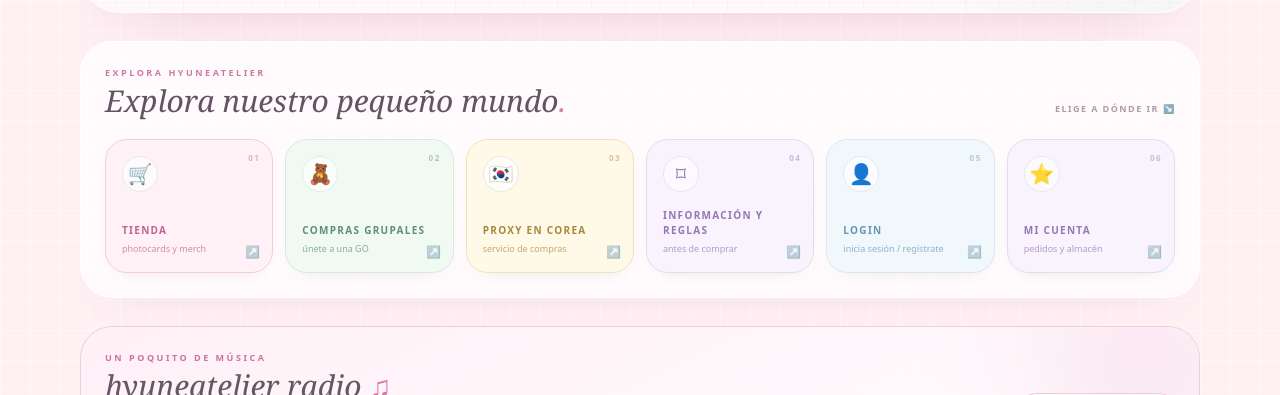
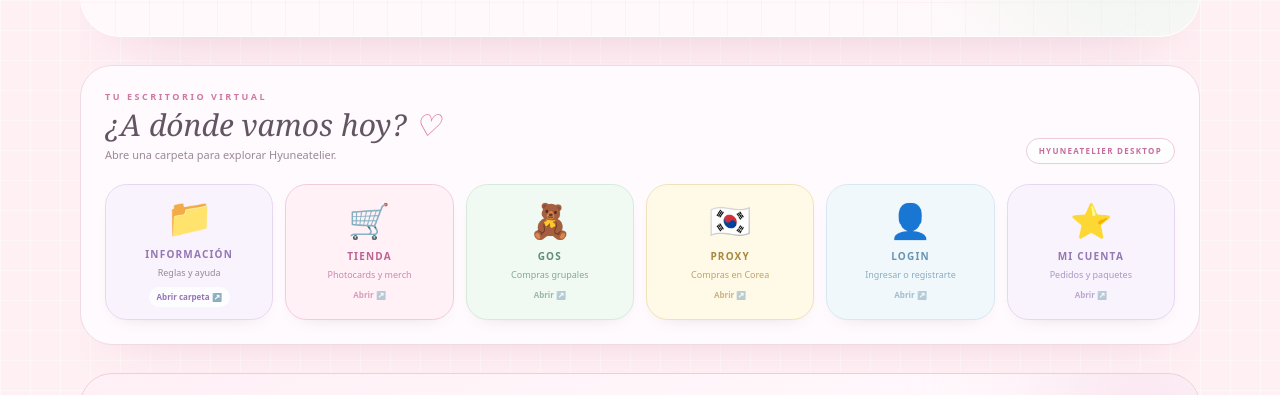
Before and after one commit to atelierdehyun/maisondehyune, a Next.js app: page / in a window 1280 px wide. Shown: the part 840-1235 px from the top of the page. Built offline with nearby package versions, Linux system fonts and the light colour scheme.

Commit message:
Update page.tsx

```diff
--- a/app/page.tsx
+++ b/app/page.tsx
@@ -1,5 +1,6 @@
 "use client";
 
+import { useState } from "react";
 import Link from "next/link";
 
 const SPOTIFY_PLAYLIST =
@@ -27,7 +28,7 @@ export default function AtelierWelcome() {
           <div className="min-w-0">
             <div className="mb-2 flex items-center gap-2 text-[9px] font-black uppercase tracking-[0.3em] text-[#c76d9d] sm:text-[10px]">
               <span className="h-px w-7 bg-[#e5a9c8]" />
-              tu pequeño rincón
+              tu pequeño rincón de k-pop
               <span className="text-[#e5b94e]">✳</span>
             </div>
             <div className="flex flex-wrap items-end gap-x-2 gap-y-0">
@@ -38,7 +39,7 @@ export default function AtelierWelcome() {
               <span className="mb-1 inline-flex h-9 w-9 rotate-6 items-center justify-center rounded-full border border-[#f0d28a] bg-[#fff8df] text-xl text-[#d9ad45] shadow-sm sm:mb-2">✳</span>
             </div>
             <p className="mt-4 max-w-xl text-[13px] leading-6 text-[#827783] sm:text-[15px]">
-              Un pequeño universo para coleccionar lo que más nos gusta.
+              Un pequeño universo para coleccionar lo que más nos gusta: photocards, compras grupales, hallazgos de Corea y muchas sorpresas.
             </p>
           </div>
           <div className="flex items-center justify-between gap-3 sm:flex-col sm:items-end sm:pt-2">
@@ -105,24 +106,10 @@ export default function AtelierWelcome() {
         </div>
       </section>
 
-      {/* Main navigation */}
-      <section className="relative overflow-hidden rounded-[2rem] border border-white bg-white/75 p-4 shadow-[0_16px_45px_-34px_rgba(174,91,135,.3)] sm:p-6">
-        <div className="mb-5 flex flex-wrap items-end justify-between gap-3">
-          <div>
-            <p className="text-[9px] font-black uppercase tracking-[0.28em] text-[#cf78a4]">explora hyuneatelier</p>
-            <h2 className="mt-1 font-serif text-2xl italic text-[#635463] sm:text-3xl">Explora nuestro pequeño mundo<span className="text-[#d97ca8]">.</span></h2>
-          </div>
-          <span className="pb-1 text-[9px] font-bold uppercase tracking-[0.16em] text-[#ad9ba9]">elige a dónde ir ↘</span>
-        </div>
-        <div className="grid grid-cols-2 gap-3 sm:grid-cols-3 lg:grid-cols-3 xl:grid-cols-6">
-          <AppShortcut href="/shop" icon="🛒" title="tienda" detail="photocards y merch" tone="pink" index="01" />
-          <AppShortcut href="/gos" icon="🧸" title="compras grupales" detail="únete a una GO" tone="mint" index="02" />
-          <AppShortcut href="/proxy-service" icon="🇰🇷" title="proxy en Corea" detail="servicio de compras" tone="butter" index="03" />
-          <AppShortcut href="/info-rules" icon="⌑" title="información y reglas" detail="antes de comprar" tone="lilac" index="04" />
-          <AppShortcut href="/joiner-login" icon="👤" title="login" detail="inicia sesión / regístrate" tone="blue" index="05" />
-          <AppShortcut href="/mi-escritorio" icon="⭐" title="mi cuenta" detail="pedidos y almacén" tone="lilac" index="06" />
-        </div>
-      </section>
+      {/* Escritorio digital de Hyuneatelier */}
+      <DesktopDirectory />
+
+
 
       {/* Spotify */}
       <section className="relative overflow-hidden rounded-[2rem] border border-[#efcddd] bg-gradient-to-br from-[#fff0f6] via-[#fffafd] to-[#eff9f2] p-4 shadow-[0_16px_45px_-34px_rgba(174,91,135,.3)] sm:p-6">
@@ -143,13 +130,123 @@ export default function AtelierWelcome() {
 
       {/* Community links */}
       <section className="grid grid-cols-2 gap-3 sm:grid-cols-4">
-        <ExternalShortcut href="https://instagram.com/maisonhyun" title="instagram" detail="follow tienda" tone="pink" />
+        <ExternalShortcut href="https://instagram.com/hyuneatelier" title="instagram" detail="follow tienda" tone="pink" />
         <LinkShortcut href="/shop" title="disponible" detail="listo para enviar" tone="mint" />
         <ExternalShortcut href="https://chat.whatsapp.com/FMBE0gchYcMKkD7BPxd5q7" title="whatsapp" detail="únete a la comunidad" tone="blue" />
         <LinkShortcut href="/proxy-service" title="proxy en Corea" detail="¿necesitas ayuda desde Corea?" tone="butter" />
       </section>
       <footer className="pb-2 text-center text-[9px] font-bold uppercase tracking-[0.24em] text-[#b69aaa]">hyuneatelier · hecho con amor para coleccionistas ♡</footer>
     </div>
+  );
+}
+
+type DesktopItem = {
+  href: string;
+  icon: string;
+  title: string;
+  subtitle: string;
+  tone: ShortcutTone;
+};
+
+const desktopItems: DesktopItem[] = [
+  { href: "/shop", icon: "🛒", title: "Tienda", subtitle: "Photocards y merch", tone: "pink" },
+  { href: "/gos", icon: "🧸", title: "GOs", subtitle: "Compras grupales", tone: "mint" },
+  { href: "/proxy-service", icon: "🇰🇷", title: "Proxy", subtitle: "Compras en Corea", tone: "butter" },
+  { href: "/joiner-login", icon: "👤", title: "Login", subtitle: "Ingresar o registrarte", tone: "blue" },
+  { href: "/mi-escritorio", icon: "⭐", title: "Mi cuenta", subtitle: "Pedidos y paquetes", tone: "lilac" },
+];
+
+function DesktopDirectory() {
+  const [infoOpen, setInfoOpen] = useState(false);
+
+  return (
+    <section className="relative overflow-hidden rounded-[2rem] border border-[#efdae5] bg-[#fffafd] p-4 shadow-[0_18px_50px_-36px_rgba(174,91,135,.38)] sm:p-6">
+      <div className="pointer-events-none absolute inset-0 opacity-50 [background-image:radial-gradient(#e8bfd2_0.7px,transparent_0.7px)] [background-size:14px_14px]" />
+      <div className="relative mb-5 flex flex-wrap items-end justify-between gap-3">
+        <div>
+          <p className="text-[9px] font-black uppercase tracking-[0.28em] text-[#cf78a4]">tu escritorio virtual</p>
+          <h2 className="mt-1 font-serif text-2xl italic text-[#635463] sm:text-3xl">
+            ¿A dónde vamos hoy?<span className="text-[#d97ca8]"> ♡</span>
+          </h2>
+          <p className="mt-1 text-[11px] text-[#9a8997]">Abre una carpeta para explorar Hyuneatelier.</p>
+        </div>
+        <span className="rounded-full border border-[#edc9dc] bg-white/85 px-3 py-1.5 text-[8px] font-black uppercase tracking-[0.16em] text-[#c76d9d]">
+          HYUNEATELIER DESKTOP
+        </span>
+      </div>
+
+      <div className="relative grid grid-cols-2 gap-3 sm:grid-cols-3 lg:grid-cols-6">
+        <button
+          type="button"
+          onClick={() => setInfoOpen(true)}
+          aria-label="Abrir carpeta de información y reglas"
+          className="group flex min-h-[132px] flex-col items-center justify-center rounded-[1.35rem] border border-[#e5d9f1] bg-[#f8f3fc]/95 p-3 text-center shadow-[0_8px_20px_-17px_rgba(100,70,90,.4)] transition hover:-translate-y-1 hover:bg-white hover:shadow-md"
+        >
+          <span className="text-[38px] leading-none transition group-hover:scale-110">📁</span>
+          <span className="mt-3 text-[10px] font-black uppercase tracking-[0.12em] text-[#9477b4]">Información</span>
+          <span className="mt-1 text-[9px] text-[#9a8997]">Reglas y ayuda</span>
+          <span className="mt-2 rounded-full bg-white/80 px-2 py-1 text-[8px] font-bold text-[#9477b4]">Abrir carpeta ↗</span>
+        </button>
+
+        {desktopItems.map((item) => (
+          <Link
+            key={item.href}
+            href={item.href}
+            className={`group flex min-h-[132px] flex-col items-center justify-center rounded-[1.35rem] border p-3 text-center shadow-[0_8px_20px_-17px_rgba(100,70,90,.4)] transition hover:-translate-y-1 hover:bg-white hover:shadow-md ${toneClasses[item.tone]}`}
+          >
+            <span className="text-[34px] leading-none transition group-hover:scale-110">{item.icon}</span>
+            <span className="mt-3 text-[10px] font-black uppercase tracking-[0.12em]">{item.title}</span>
+            <span className="mt-1 text-[9px] opacity-75">{item.subtitle}</span>
+            <span className="mt-2 text-[8px] font-bold opacity-60">Abrir ↗</span>
+          </Link>
+        ))}
+      </div>
+
+      {infoOpen && (
+        <div
+          className="fixed inset-0 z-[100] flex items-center justify-center bg-[#493746]/35 p-4 backdrop-blur-sm"
+          role="presentation"
+          onMouseDown={(event) => {
+            if (event.target === event.currentTarget) setInfoOpen(false);
+          }}
+        >
+          <section
+            role="dialog"
+            aria-modal="true"
+            aria-labelledby="info-folder-title"
+            className="w-full max-w-md overflow-hidden rounded-[1.7rem] border border-white bg-[#fffafd] shadow-[0_25px_80px_-25px_rgba(70,40,60,.45)]"
+          >
+            <div className="flex items-center justify-between border-b border-[#f0dce6] bg-[#fff4f8] px-4 py-3">
+              <div className="flex items-center gap-2">
+                <span className="text-xl">📁</span>
+                <div>
+                  <h3 id="info-folder-title" className="text-[11px] font-black uppercase tracking-[0.15em] text-[#bd6393]">Información y ayuda</h3>
+                  <p className="text-[9px] text-[#a58e9d]">Carpeta de Hyuneatelier</p>
+                </div>
+              </div>
+              <button type="button" onClick={() => setInfoOpen(false)} aria-label="Cerrar carpeta" className="flex h-8 w-8 items-center justify-center rounded-full border border-[#edcddd] bg-white text-[#bd6393] transition hover:bg-[#fbe8f0]">✕</button>
+            </div>
+            <div className="space-y-3 p-4">
+              <p className="text-[11px] leading-5 text-[#827783]">
+                Antes de realizar tu pedido, visita nuestra sección de información para conocer las reglas y condiciones de compra.
+              </p>
+              <Link
+                href="/info-rules"
+                className="flex items-center gap-3 rounded-xl border border-[#eadcf3] bg-[#f8f3fc] p-3 transition hover:-translate-y-0.5 hover:bg-white"
+              >
+                <span className="text-2xl">📜</span>
+                <span className="min-w-0 flex-1">
+                  <span className="block text-[10px] font-black uppercase tracking-[0.12em] text-[#9477b4]">Reglas e información</span>
+                  <span className="mt-1 block text-[9px] text-[#9a8997]">Lee las indicaciones antes de comprar</span>
+                </span>
+                <span className="text-sm text-[#9477b4]">↗</span>
+              </Link>
+              <p className="text-center text-[9px] text-[#b19eac]">Si tienes dudas, puedes consultar la información antes de continuar ♡</p>
+            </div>
+          </section>
+        </div>
+      )}
+    </section>
   );
 }
 
```
